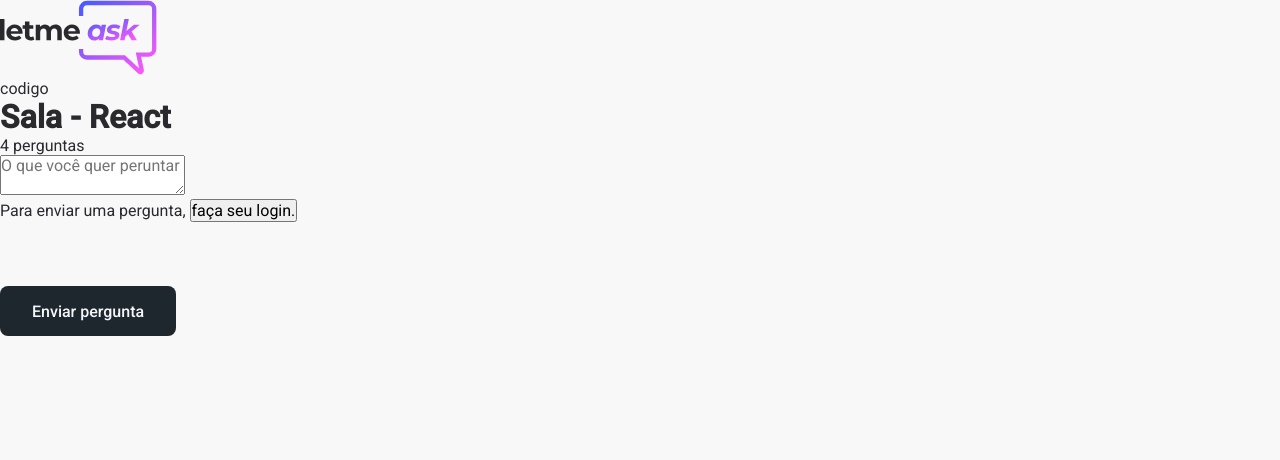
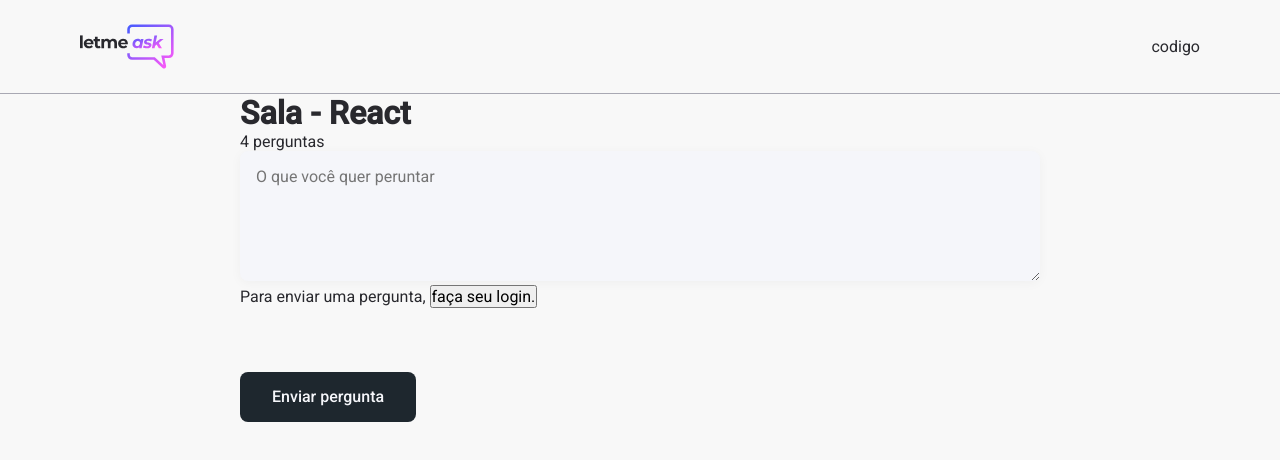
Before and after one commit to Arthur-art/reactjs-next-level-week-6-rocketseat, a React (Create React App) app in the folder letmeask/: page /rooms/1 in a window 1280 px wide. Shown: the top 460 px of the page. Built offline with nearby package versions, Linux system fonts and the light colour scheme; no server answers.

Commit message:
Desenvolvendo scss da page room

```diff
--- a/letmeask/src/styles/room.scss
+++ b/letmeask/src/styles/room.scss
@@ -0,0 +1,57 @@
+#page-room {
+    header {
+        padding: 24px;
+        border-bottom: 1px solid var(--grey);
+
+        .content {
+            max-width: 1120px;
+            margin: 0 auto;
+            display: flex;
+            justify-content: space-between;
+            align-items: center;
+
+            > img {
+                max-height: 45px;
+            }
+        }
+    }
+
+    main {
+        max-width: 800px;
+        margin: 0 auto;
+
+        .room-title {
+            margin: 32px 0 24px;
+            display: flex;
+            align-items: center;
+
+            h1 {
+                font-size: "Poppins", sans-serif;
+                font-size: 24px;
+                color: var(--black);
+            }
+
+            span {
+                background: var(--black);
+                margin-left: 16px;
+                border-radius: 9999px;
+                padding: 8px 16px;
+                color: var(--white);
+                font-size: 14px;
+            }
+        }
+
+        form {
+            textarea {
+                width: 100%;
+                border: 0;
+                padding: 16px;
+                border-radius: 8px;
+                background: var(--white);
+                box-shadow: 0 2px 12px rgba(0, 0, 0, 0.04);
+                resize: vertical;
+                min-height: 130px;
+            }
+        }
+    }
+}
```
